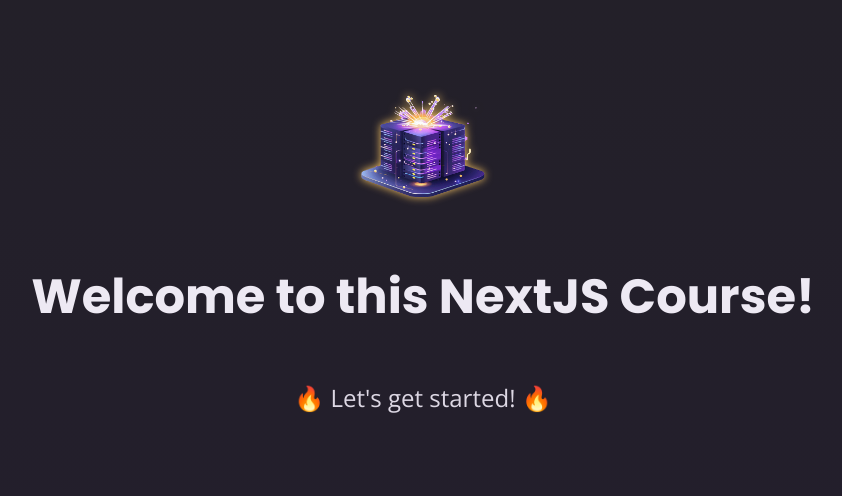
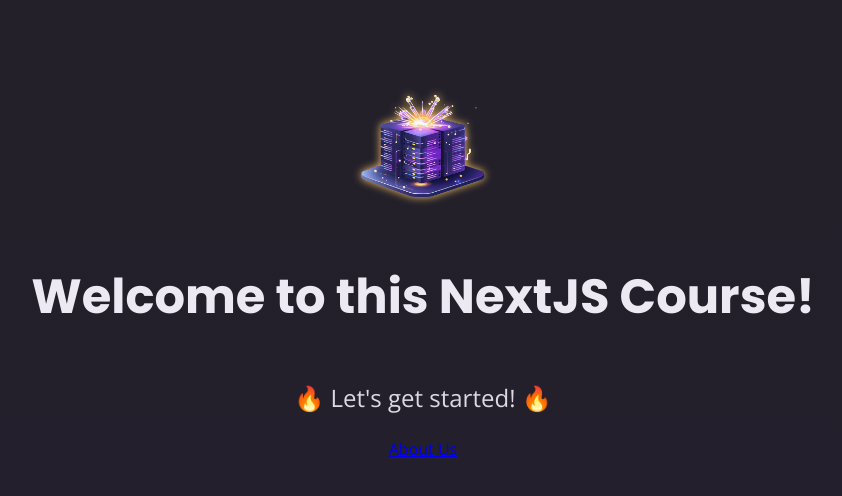
Before and after one commit to MEBARKI16/nextjs, a Next.js app in the folder first-next-app/: page / in a window 1280 px wide. Shown: the top 496 px of the page, without its empty margins (217-1059 px from the left). Built offline with nearby package versions, Linux system fonts and the light colour scheme.

Commit message:
Navigating Between Pages

```diff
--- a/first-next-app/app/page.js
+++ b/first-next-app/app/page.js
@@ -1,3 +1,5 @@
+import Link from 'next/link';
+
 export default function Home() {
   console.log("hello")
   return (
@@ -5,6 +7,9 @@ export default function Home() {
       <img src="/logo.png" alt="A server surrounded by magic sparkles." />
       <h1>Welcome to this NextJS Course!</h1>
       <p>🔥 Let&apos;s get started! 🔥</p>
-    </main>
+      <Link href="/About">
+        About Us
+      </Link>
+    </main >
   );
 }
```
